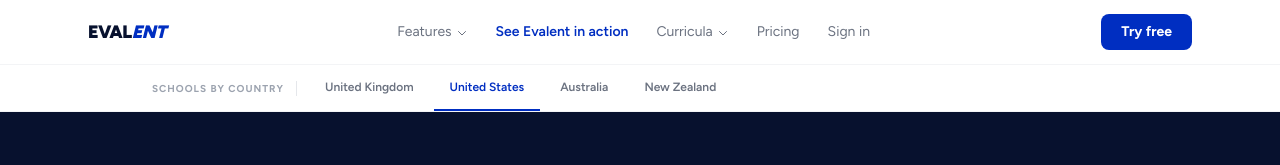
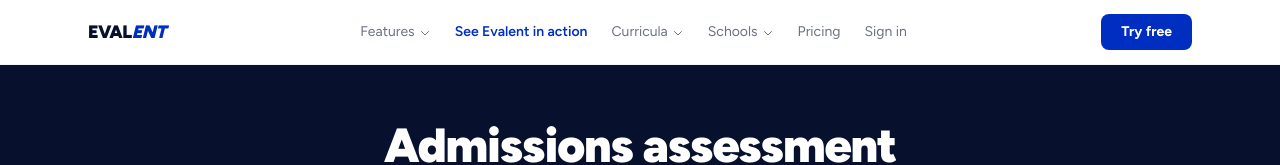
Before and after one commit to wigsbury-ui/evalent-marketing, a Next.js app: page /usa in a window 1280 px wide. Shown: the top 165 px of the page. Built offline with nearby package versions, Linux system fonts and the light colour scheme.

Commit message:
feat: Schools dropdown in main nav, remove CountryNav sub-bar

```diff
--- a/src/app/australia/page.tsx
+++ b/src/app/australia/page.tsx
@@ -1,5 +1,4 @@
 import Nav from '@/components/Nav'
-import CountryNav from '@/components/CountryNav'
 import Footer from '@/components/Footer'
 import HeroTrialButton from '@/components/HeroTrialButton'
 import Link from 'next/link'
@@ -37,7 +36,6 @@ export default function Page() {
   return (
     <div className="min-h-screen">
       <Nav />
-      <CountryNav />
 
       <section className="bg-navy py-14 px-6 text-center">
         <div className="max-w-2xl mx-auto">
--- a/src/app/new-zealand/page.tsx
+++ b/src/app/new-zealand/page.tsx
@@ -1,5 +1,4 @@
 import Nav from '@/components/Nav'
-import CountryNav from '@/components/CountryNav'
 import Footer from '@/components/Footer'
 import HeroTrialButton from '@/components/HeroTrialButton'
 import Link from 'next/link'
@@ -37,7 +36,6 @@ export default function Page() {
   return (
     <div className="min-h-screen">
       <Nav />
-      <CountryNav />
 
       <section className="bg-navy py-14 px-6 text-center">
         <div className="max-w-2xl mx-auto">
--- a/src/app/uk/page.tsx
+++ b/src/app/uk/page.tsx
@@ -1,5 +1,4 @@
 import Nav from '@/components/Nav'
-import CountryNav from '@/components/CountryNav'
 import Footer from '@/components/Footer'
 import HeroTrialButton from '@/components/HeroTrialButton'
 import Link from 'next/link'
@@ -37,7 +36,6 @@ export default function Page() {
   return (
     <div className="min-h-screen">
       <Nav />
-      <CountryNav />
 
       <section className="bg-navy py-14 px-6 text-center">
         <div className="max-w-2xl mx-auto">
--- a/src/app/usa/page.tsx
+++ b/src/app/usa/page.tsx
@@ -1,5 +1,4 @@
 import Nav from '@/components/Nav'
-import CountryNav from '@/components/CountryNav'
 import Footer from '@/components/Footer'
 import HeroTrialButton from '@/components/HeroTrialButton'
 import Link from 'next/link'
@@ -37,7 +36,6 @@ export default function Page() {
   return (
     <div className="min-h-screen">
       <Nav />
-      <CountryNav />
 
       <section className="bg-navy py-14 px-6 text-center">
         <div className="max-w-2xl mx-auto">
--- a/src/components/Nav.tsx
+++ b/src/components/Nav.tsx
@@ -16,10 +16,24 @@ const CURRICULA_LINKS = [
   { href: '/curricula/american', label: 'American', desc: 'Common Core · Grades 3–10' },
 ]
 
+const SCHOOLS_LINKS = [
+  { href: '/uk',          label: 'United Kingdom',  desc: 'British National Curriculum · Years 4–11' },
+  { href: '/usa',         label: 'United States',   desc: 'Common Core · Grades 3–10' },
+  { href: '/australia',   label: 'Australia',       desc: 'ACARA · Years 4–10' },
+  { href: '/new-zealand', label: 'New Zealand',     desc: 'NZC · Years 4–10' },
+]
+
 export default function Nav() {
-  const [menuOpen, setMenuOpen] = useState(false)
-  const [featOpen, setFeatOpen] = useState(false)
+  const [menuOpen, setMenuOpen]     = useState(false)
+  const [featOpen, setFeatOpen]     = useState(false)
   const [curricOpen, setCurricOpen] = useState(false)
+  const [schoolsOpen, setSchoolsOpen] = useState(false)
+
+  const Chevron = () => (
+    <svg className="w-3 h-3 mt-0.5" fill="none" viewBox="0 0 24 24" stroke="currentColor">
+      <path strokeLinecap="round" strokeLinejoin="round" strokeWidth={2} d="M19 9l-7 7-7-7" />
+    </svg>
+  )
 
   return (
     <nav className="sticky top-0 z-50 bg-white border-b border-gray-100">
@@ -27,12 +41,13 @@ export default function Nav() {
         <Link href="/" className="text-lg font-black tracking-tight text-navy">
           EVAL<span className="text-brand italic">ENT</span>
         </Link>
-        <div className="hidden md:flex items-center gap-7 text-sm text-gray-500">
 
+        <div className="hidden md:flex items-center gap-6 text-sm text-gray-500">
+
+          {/* Features */}
           <div className="relative" onMouseEnter={() => setFeatOpen(true)} onMouseLeave={() => setFeatOpen(false)}>
             <Link href="/features" className="hover:text-navy transition-colors flex items-center gap-1">
-              Features
-              <svg className="w-3 h-3 mt-0.5" fill="none" viewBox="0 0 24 24" stroke="currentColor"><path strokeLinecap="round" strokeLinejoin="round" strokeWidth={2} d="M19 9l-7 7-7-7" /></svg>
+              Features <Chevron />
             </Link>
             {featOpen && (
               <div className="absolute top-full left-0 mt-1 w-72 bg-white border border-gray-200 rounded-xl shadow-lg py-2 z-50">
@@ -51,10 +66,10 @@ export default function Nav() {
 
           <Link href="/demo" className="hover:text-navy transition-colors font-semibold text-brand">See Evalent in action</Link>
 
+          {/* Curricula */}
           <div className="relative" onMouseEnter={() => setCurricOpen(true)} onMouseLeave={() => setCurricOpen(false)}>
             <Link href="/curricula" className="hover:text-navy transition-colors flex items-center gap-1">
-              Curricula
-              <svg className="w-3 h-3 mt-0.5" fill="none" viewBox="0 0 24 24" stroke="currentColor"><path strokeLinecap="round" strokeLinejoin="round" strokeWidth={2} d="M19 9l-7 7-7-7" /></svg>
+              Curricula <Chevron />
             </Link>
             {curricOpen && (
               <div className="absolute top-full left-0 mt-1 w-56 bg-white border border-gray-200 rounded-xl shadow-lg py-2 z-50">
@@ -71,16 +86,38 @@ export default function Nav() {
             )}
           </div>
 
+          {/* Schools by country */}
+          <div className="relative" onMouseEnter={() => setSchoolsOpen(true)} onMouseLeave={() => setSchoolsOpen(false)}>
+            <button className="hover:text-navy transition-colors flex items-center gap-1 text-sm text-gray-500">
+              Schools <Chevron />
+            </button>
+            {schoolsOpen && (
+              <div className="absolute top-full left-0 mt-1 w-64 bg-white border border-gray-200 rounded-xl shadow-lg py-2 z-50">
+                <div className="px-4 py-2 text-[10px] font-bold text-gray-400 tracking-widest border-b border-gray-100 mb-1">BY COUNTRY</div>
+                {SCHOOLS_LINKS.map(({ href, label, desc }) => (
+                  <Link key={href} href={href} className="flex flex-col px-4 py-2.5 hover:bg-gray-50 transition-colors">
+                    <span className="text-sm font-semibold text-navy">{label}</span>
+                    <span className="text-xs text-gray-400 mt-0.5">{desc}</span>
+                  </Link>
+                ))}
+              </div>
+            )}
+          </div>
+
           <Link href="/pricing" className="hover:text-navy transition-colors">Pricing</Link>
           <a href="https://app.evalent.io/login" className="hover:text-navy transition-colors">Sign in</a>
         </div>
+
         <a href="#trial" className="hidden md:inline-flex bg-brand text-white text-sm font-bold px-5 py-2 rounded-lg hover:bg-blue-800 transition-colors">Try free</a>
+
         <button className="md:hidden text-gray-500" onClick={() => setMenuOpen(!menuOpen)}>
           <svg className="w-5 h-5" fill="none" viewBox="0 0 24 24" stroke="currentColor">
             <path strokeLinecap="round" strokeLinejoin="round" strokeWidth={2} d={menuOpen ? 'M6 18L18 6M6 6l12 12' : 'M4 6h16M4 12h16M4 18h16'} />
           </svg>
         </button>
       </div>
+
+      {/* Mobile menu */}
       {menuOpen && (
         <div className="md:hidden border-t border-gray-100 bg-white px-6 py-4 space-y-2 text-sm">
           <Link href="/features" className="block font-semibold text-navy">Features</Link>
@@ -92,7 +129,11 @@ export default function Nav() {
           {CURRICULA_LINKS.map(({ href, label }) => (
             <Link key={href} href={href} className="block pl-3 text-gray-500">→ {label}</Link>
           ))}
-          <Link href="/pricing" className="block text-gray-600">Pricing</Link>
+          <div className="block font-semibold text-navy pt-1">Schools</div>
+          {SCHOOLS_LINKS.map(({ href, label }) => (
+            <Link key={href} href={href} className="block pl-3 text-gray-500">→ {label}</Link>
+          ))}
+          <Link href="/pricing" className="block text-gray-600 pt-1">Pricing</Link>
           <a href="https://app.evalent.io/login" className="block text-gray-600">Sign in</a>
           <a href="#trial" className="block bg-brand text-white font-bold px-4 py-2 rounded-lg text-center mt-2">Try free</a>
         </div>
```
